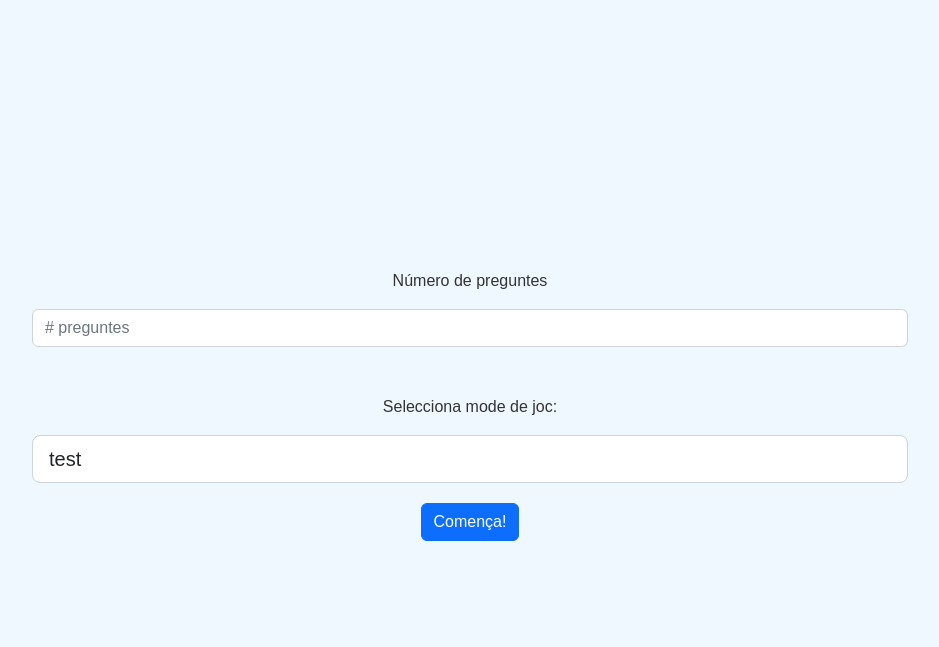
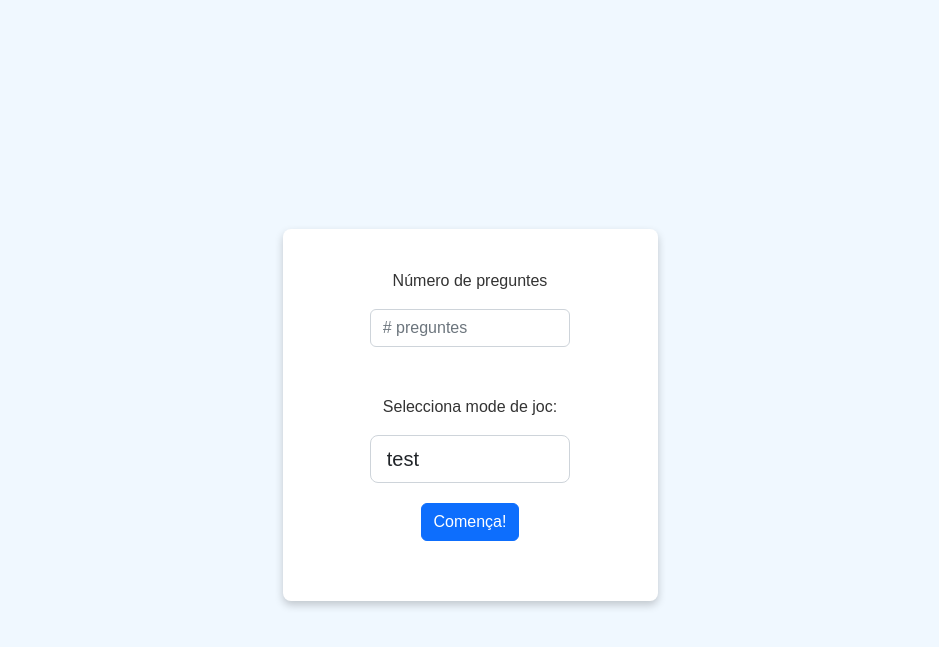
Before and after one commit to fergascod/oceanID, a Flask app: page /form in a window 1280 px wide. Shown: the top 647 px of the page, without its empty margins (170-1109 px from the left). Run offline with Flask 2, Linux system fonts and the light colour scheme.

Commit message:
content-card class for form

```diff
--- a/templates/form.html
+++ b/templates/form.html
@@ -17,6 +17,7 @@
     <title>Joc</title>
   </head>
   <body style="text-align: center">
+    <div class="content-card">
       <form
         class="col-lg-6 offset-lg-3 center"
         action="/start_game"
@@ -39,7 +40,11 @@
           <br />
           <br />
           <p>Selecciona mode de joc:</p>
-        <select name="game_mode" class="form-control form-control-lg" required>
+          <select
+            name="game_mode"
+            class="form-control form-control-lg"
+            required
+          >
             {% for game_mode in game_modes %}
             <option value="{{game_mode}}">{{game_mode}}</option>
             {% endfor %}
@@ -47,6 +52,7 @@
           <button type="submit" class="btn btn-primary">Comença!</button>
         </div>
       </form>
+    </div>
     <script
       src="https://cdn.jsdelivr.net/npm/bootstrap@5.2.3/dist/js/bootstrap.bundle.min.js"
       integrity="sha384-kenU1KFdBIe4zVF0s0G1M5b4hcpxyD9F7jL+jjXkk+Q2h455rYXK/7HAuoJl+0I4"
```
Lines whose indentation alone changed are shown as unchanged.
